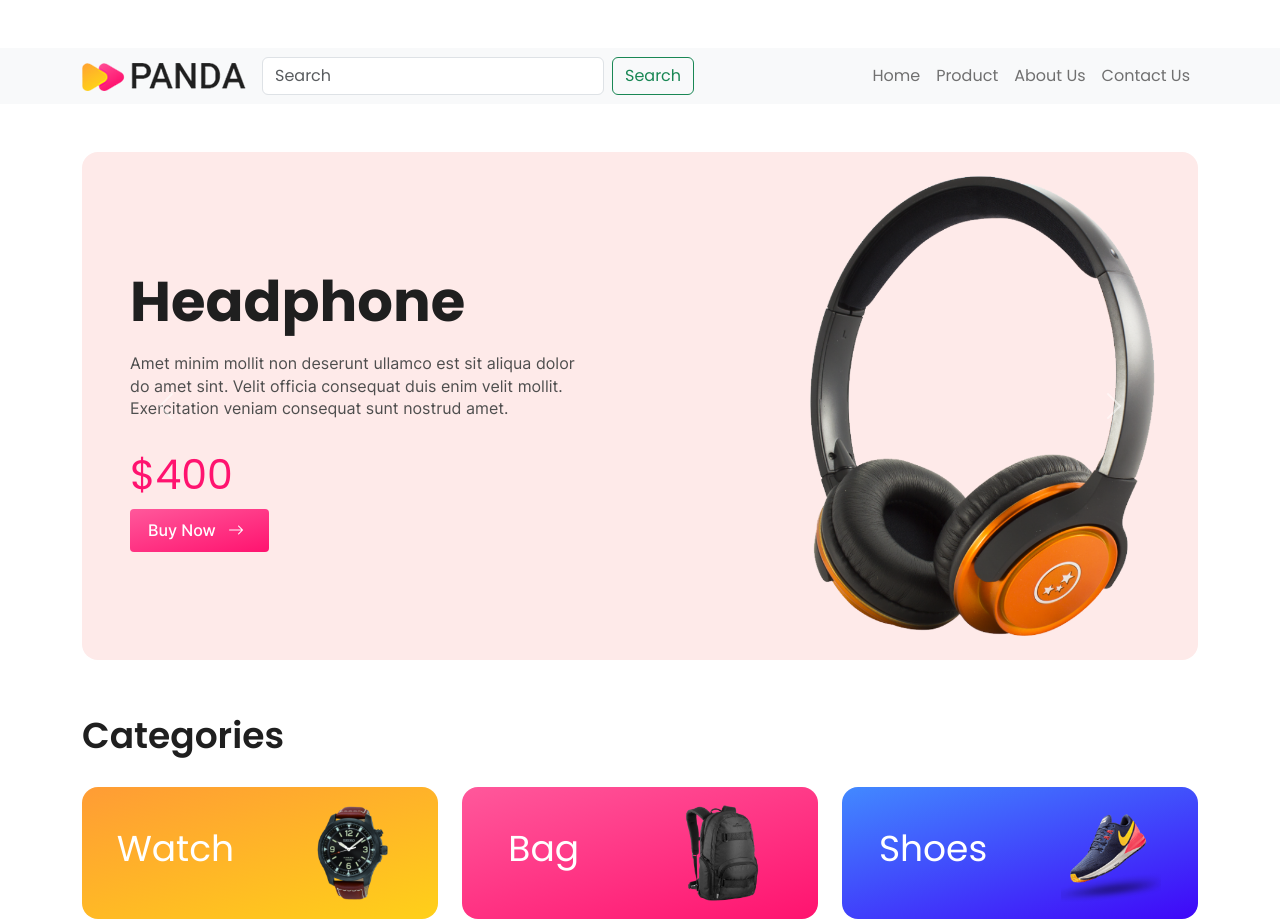
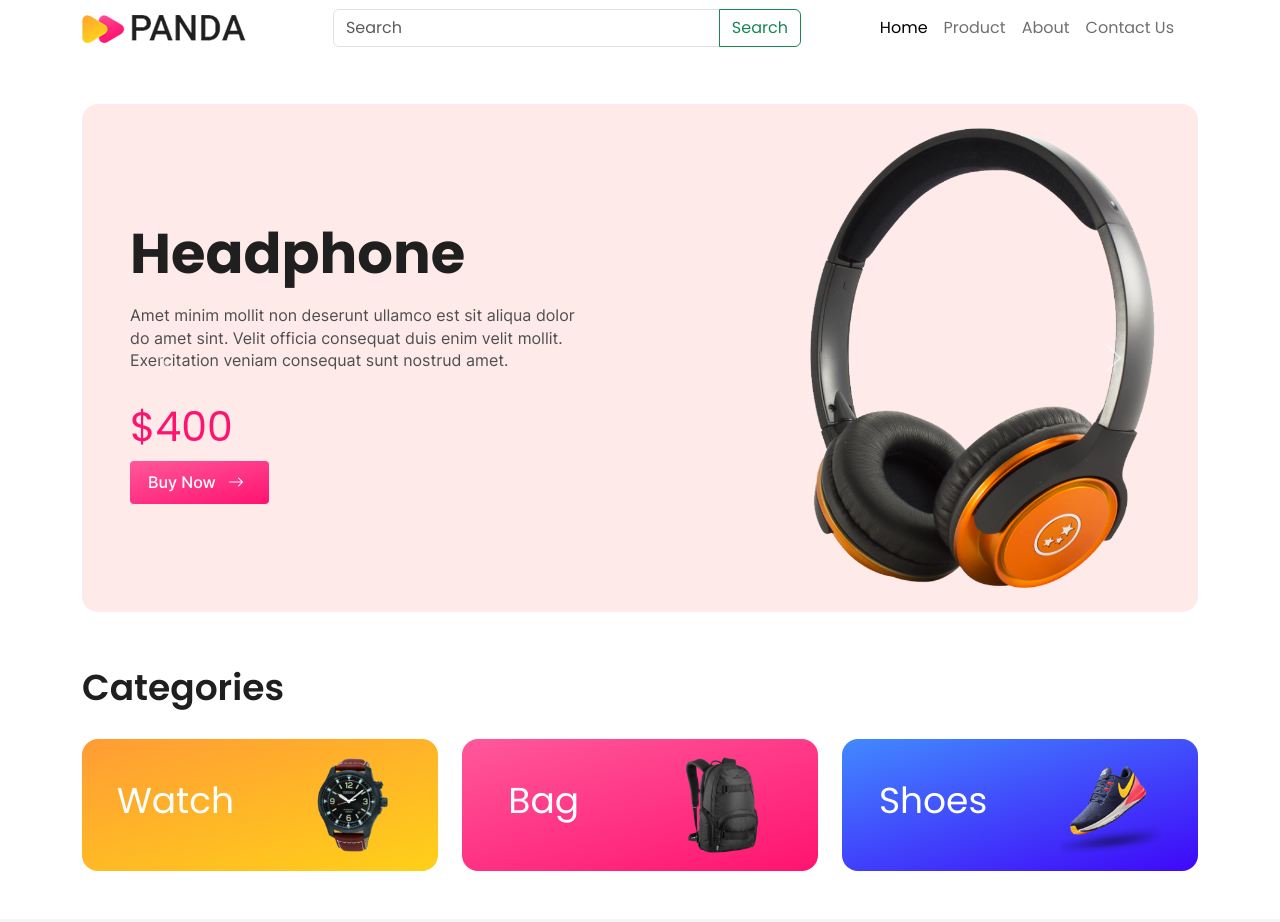
Before and after one commit to sharifshehab/panda-ecommerce-landing-page, a plain HTML site: page index.html in a window 1280 px wide. Shown: the top 922 px of the page. Drawn offline with nearby package versions, Linux system fonts and the light colour scheme; files whose address does not match are found by name.

Commit message:
search box is in the center now

```diff
--- a/assets/css/style.css
+++ b/assets/css/style.css
@@ -240,7 +240,6 @@ h4 {
     line-height: 1.5;
     color: #1F1F1F;
 }
-
 .cta form input[type=email] {
     font-family: 'Poppins', sans-serif;
     font-size: 24px;
--- a/index.html
+++ b/index.html
@@ -17,38 +17,55 @@
 
     <div id="front-page" class="front-page">
         <header>
-            <nav class="navbar navbar-expand-lg bg-body-tertiary mt-5">
+
+
+            <nav class="navbar navbar-expand-lg">
                 <div class="container">
                     <a class="navbar-brand" href="#">
                         <img src="assets/images/logo.png" alt="" class="img-fluid">
                     </a>
-                    <form class="d-flex" role="search">
+                    <button class="navbar-toggler" type="button" data-bs-toggle="offcanvas" data-bs-target="#offcanvasNavbar"
+                        aria-controls="offcanvasNavbar" aria-label="Toggle navigation">
+                        <span class="navbar-toggler-icon"></span>
+                    </button>
+                    <div class="offcanvas offcanvas-end" tabindex="-1" id="offcanvasNavbar" aria-labelledby="offcanvasNavbarLabel">
+                        <div class="offcanvas-header">
+                            <a class="navbar-brand" href="#">
+                                <img src="assets/images/logo.png" alt="" class="img-fluid">
+                            </a>
+                            <button type="button" class="btn-close" data-bs-dismiss="offcanvas" aria-label="Close"></button>
+                        </div>
+                        <div class="offcanvas-body  justify-content-between align-items-center">
+
+                            <!-- <form class="d-flex " role="search">
                                 <input class="form-control me-2" type="search" placeholder="Search" aria-label="Search">
                                 <button class="btn btn-outline-success" type="submit">Search</button>
-                    </form>
-                    <button class="navbar-toggler" type="button" data-bs-toggle="collapse"
-                        data-bs-target="#navbarSupportedContent" aria-controls="navbarSupportedContent"
-                        aria-expanded="false" aria-label="Toggle navigation">
-                        <span class="navbar-toggler-icon"></span>
-                    </button>
-                    <div class="collapse navbar-collapse justify-content-end" id="navbarSupportedContent">
-                        <ul class="navbar-nav mb-2 mb-lg-0">
-                            <li class="nav-item mt-8">
-                                <a class="nav-link " aria-current="page" href="#">Home</a>
+                            </form> -->
+
+                                    <div class="input-group mx-auto w-50">
+                                        <input type="text" class="form-control" placeholder="Search" aria-label="Search" aria-describedby="search-btn">
+                                        <button class="btn btn-outline-success" type="button" id="search-btn">Search</button>
+                                    </div>
+
+                            <ul class="navbar-nav pe-3 text-capitalize">
+                                <li class="nav-item">
+                                    <a class="nav-link active" aria-current="page" href="#">home</a>
                                 </li>
                                 <li class="nav-item">
-                                <a class="nav-link" href="#">Product</a>
+                                    <a class="nav-link" href="#">product</a>
                                 </li>
                                 <li class="nav-item">
-                                <a class="nav-link" href="#">About Us</a>
+                                    <a class="nav-link" href="#">about</a>
                                 </li>
                                 <li class="nav-item">
-                                <a class="nav-link" href="#">Contact Us</a>
+                                    <a class="nav-link" href="#">contact us</a>
                                 </li>
                             </ul>
-                    </div><!-- navbar-collapse -->
-                </div><!-- container-fluid -->
+                        </div>
+                    </div>
+                </div>
             </nav>
+
             <!-- slider start -->
             <section class="slider mt-5">
                 <div class="container">
```
Lines whose indentation alone changed are shown as unchanged.
